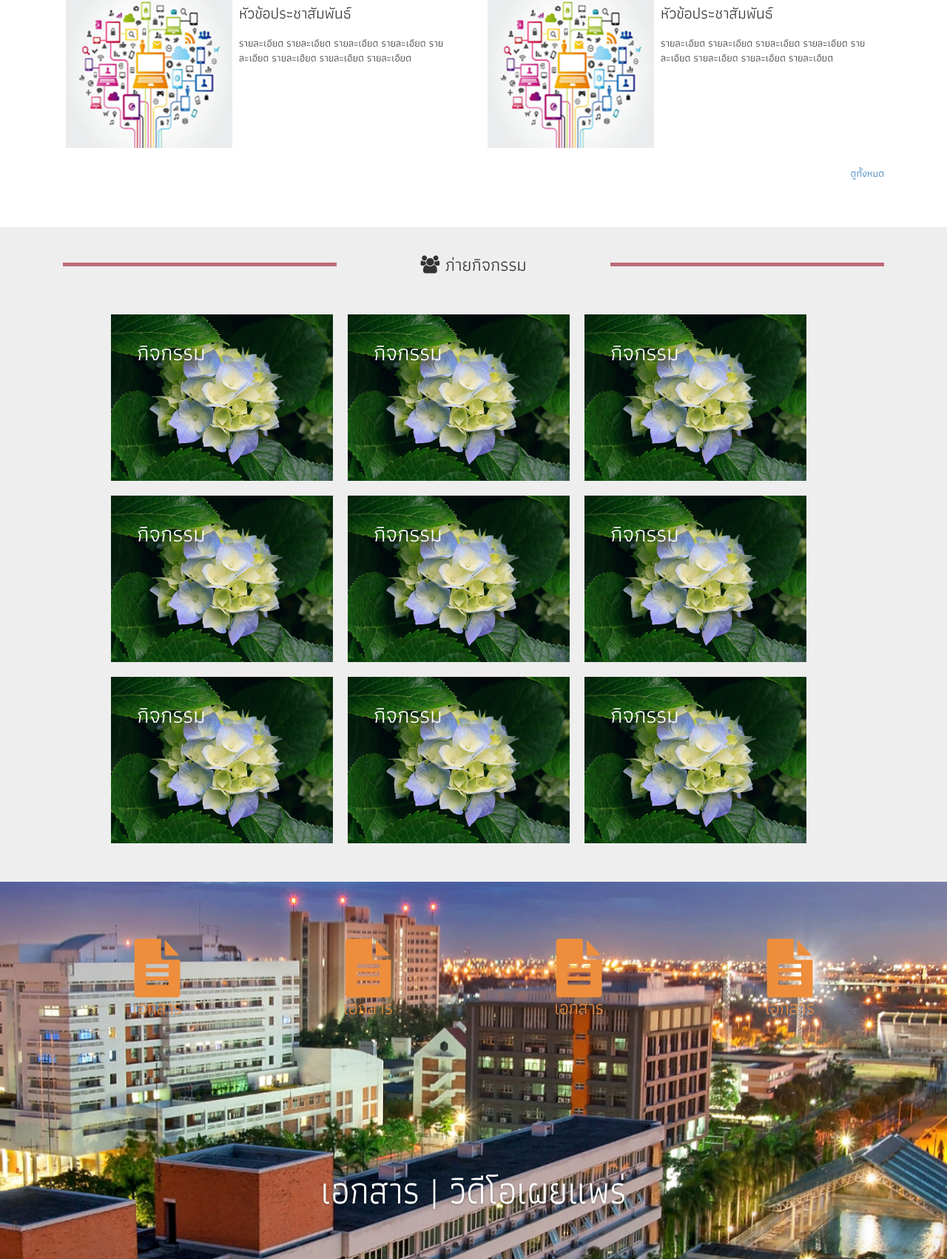
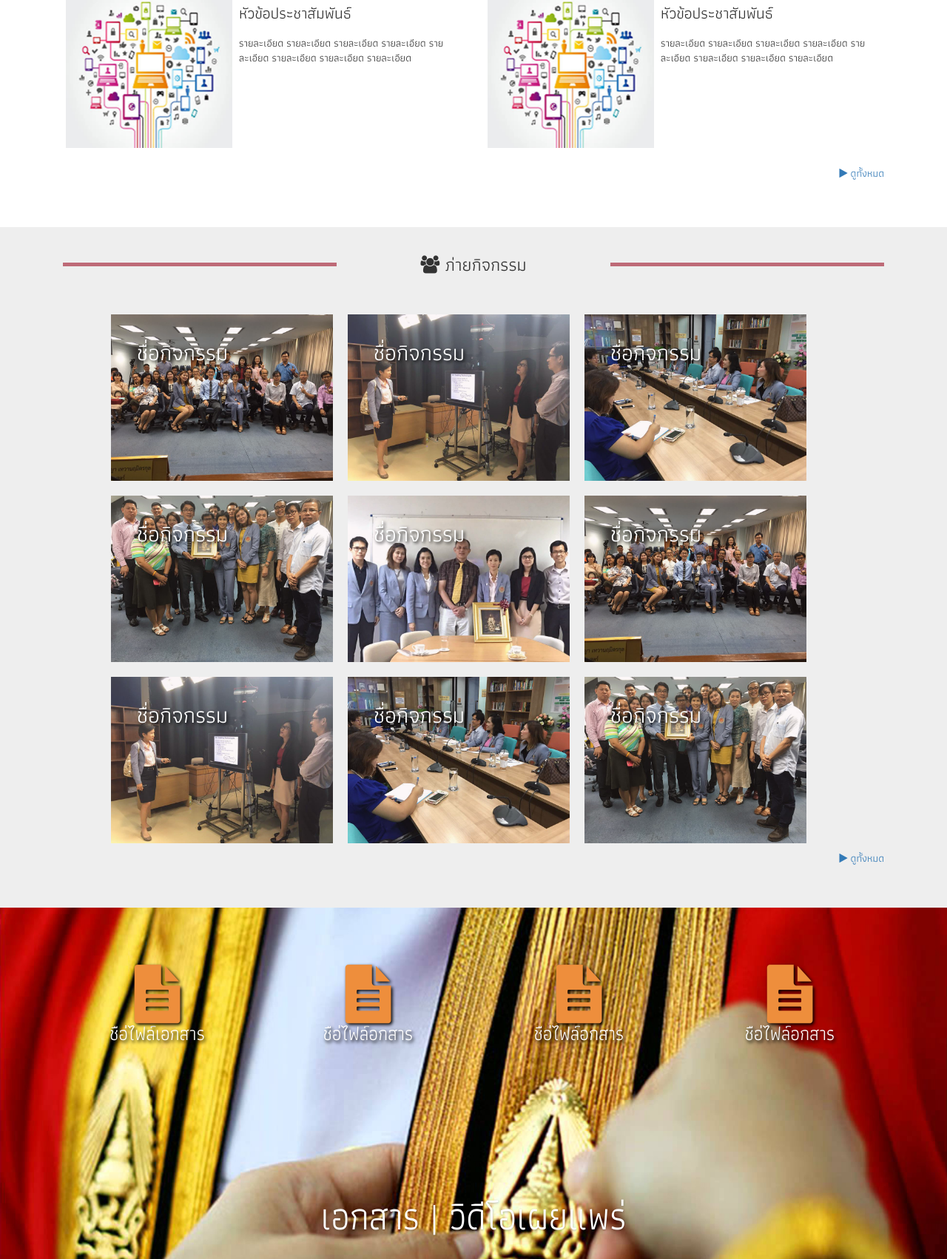
Before and after one commit to nutthaponATC/GE, a PHP site: page / in a window 1280 px wide. Shown: the part 1341-3043 px from the top of the page at 74% size. Run offline with PHP 8.4, Linux system fonts and the light colour scheme.

Commit message:
main page master

```diff
--- a/css/set2.css
+++ b/css/set2.css
@@ -68,6 +68,7 @@
 .grid figure h2 {
 	word-spacing: -0.15em;
 	font-weight: 300;
+	text-shadow: 2px 2px 4px #000000;
 }
 
 .grid figure h2 span {
@@ -89,7 +90,7 @@
 /*-----------------*/
 
 figure.effect-apollo {
-	background: #3498db;
+	background: #be6a77;
 }
 
 figure.effect-apollo img {
@@ -115,6 +116,7 @@ figure.effect-apollo figcaption::before {
 }
 
 figure.effect-apollo p {
+	font-size: 16;
 	position: absolute;
 	right: 0;
 	bottom: 0;
--- a/index.php
+++ b/index.php
@@ -134,11 +134,11 @@
 		<div class="jumbotron" style="background-color: #ffffff;">
 			<div class="container">
 				<div class="col-md-12" style="margin-bottom:20px;">
-					<div class="col-md-4 line"></div>
+					<div class="col-md-4 line visible-lg"></div>
 					<div class="col-md-4" style="margin-top:-30px; text-align:center;">
 						<h3><i class="fa fa-flag" aria-hidden="true"></i> ประชาสัมพันธ์</h3>
 					</div>
-					<div class="col-md-4 line"></div>
+					<div class="col-md-4 line visible-lg"></div>
 				</div>
 
 				<div class="animation-element" id="transcroller-body">
@@ -148,10 +148,17 @@
 				<div class="col-md-6 aos-all" id="transcroller-body" style="margin-top:0px;">
 					<div class="infomation" data-aos="zoom-in">
 						<a href="#" style="text-decoration: none;">
-							<div class="thumbnail right-caption">
+							<div class="thumbnail right-caption visible-lg">
 								<img class="img-responsive" width="225px" src="image/info.png">
 								<div class="caption">
-									<p>หัวข้อประชาสัมพันธ์</p>
+									<p> หัวข้อประชาสัมพันธ์</p>
+									รายละเอียด รายละเอียด รายละเอียด รายละเอียด รายละเอียด รายละเอียด รายละเอียด รายละเอียด
+								</div>
+							</div>
+							<div class="thumbnail hidden-lg">
+								<img class="img-responsive" width="225px" src="image/info.png">
+								<div class="caption">
+									<p> หัวข้อประชาสัมพันธ์</p>
 									รายละเอียด รายละเอียด รายละเอียด รายละเอียด รายละเอียด รายละเอียด รายละเอียด รายละเอียด
 								</div>
 							</div>
@@ -165,7 +172,7 @@
 					<div class="col-md-4">
 					</div>
 					<div class="col-md-">
-						<a href="#"><p style="text-align: right; margin-top:-30px; font-size: 100%;">ดูทั้งหมด</p></a>
+						<a href="#"><p style="text-align: right; margin-top:-30px; font-size: 100%;"><i class="fa fa-play" aria-hidden="true"></i> ดูทั้งหมด</p></a>
 					</div>
 				</div>
 			</div>
@@ -176,90 +183,156 @@
 		<div class="jumbotron" id="activity">
 			<div class="container">
 				<div class="col-md-12" style="margin-bottom:20px;">
-					<div class="col-md-4 line2"></div>
+					<div class="col-md-4 line2 visible-lg"></div>
 					<div class="col-md-4" style="margin-top:-30px; text-align:center;">
 						<h3><i class="fa fa-users" aria-hidden="true"></i> ภ่ายกิจกรรม</h3>
 					</div>
-					<div class="col-md-4 line2"></div>
+					<div class="col-md-4 line2 visible-lg"></div>
 				</div>
 
 				<div style="margin-top:20px;"></div>
-				<div class="grid">
-					<?php
-					for ($i=0; $i < 9; $i++) {
-					?>
-
+				<div class="grid" style="text-align:center;">
 					<figure class="effect-apollo">
-						<img src="image/2.jpg" alt="1"/>
+						<img src="image/info/1.jpg"/>
 						<figcaption>
-							<h2>กิจกรรม</h2>
+							<h2>ชื่อกิจกรรม</h2>
 							<p>รายละเอียดกิจกรรม</p>
 							<a href="#">ดูเพิ่มเติม</a>
 						</figcaption>
 					</figure>
-
-					<?php
-					}
-					?>
-
+					<figure class="effect-apollo">
+						<img src="image/info/2.jpg"/>
+						<figcaption>
+							<h2>ชื่อกิจกรรม</h2>
+							<p>รายละเอียดกิจกรรม</p>
+							<a href="#">ดูเพิ่มเติม</a>
+						</figcaption>
+					</figure>
+					<figure class="effect-apollo">
+						<img src="image/info/3.jpg"/>
+						<figcaption>
+							<h2>ชื่อกิจกรรม</h2>
+							<p>รายละเอียดกิจกรรม</p>
+							<a href="#">ดูเพิ่มเติม</a>
+						</figcaption>
+					</figure>
+					<figure class="effect-apollo">
+						<img src="image/info/4.jpg"/>
+						<figcaption>
+							<h2>ชื่อกิจกรรม</h2>
+							<p>รายละเอียดกิจกรรม</p>
+							<a href="#">ดูเพิ่มเติม</a>
+						</figcaption>
+					</figure>
+					<figure class="effect-apollo">
+						<img src="image/info/5.jpg"/>
+						<figcaption>
+							<h2>ชื่อกิจกรรม</h2>
+							<p>รายละเอียดกิจกรรม</p>
+							<a href="#">ดูเพิ่มเติม</a>
+						</figcaption>
+					</figure>
+					<figure class="effect-apollo">
+						<img src="image/info/1.jpg"/>
+						<figcaption>
+							<h2>ชื่อกิจกรรม</h2>
+							<p>รายละเอียดกิจกรรม</p>
+							<a href="#">ดูเพิ่มเติม</a>
+						</figcaption>
+					</figure>
+					<figure class="effect-apollo">
+						<img src="image/info/2.jpg"/>
+						<figcaption>
+							<h2>ชื่อกิจกรรม</h2>
+							<p>รายละเอียดกิจกรรม</p>
+							<a href="#">ดูเพิ่มเติม</a>
+						</figcaption>
+					</figure>
+					<figure class="effect-apollo">
+						<img src="image/info/3.jpg"/>
+						<figcaption>
+							<h2>ชื่อกิจกรรม</h2>
+							<p>รายละเอียดกิจกรรม</p>
+							<a href="#">ดูเพิ่มเติม</a>
+						</figcaption>
+					</figure>
+					<figure class="effect-apollo">
+						<img src="image/info/4.jpg"/>
+						<figcaption>
+							<h2>ชื่อกิจกรรม</h2>
+							<p>รายละเอียดกิจกรรม</p>
+							<a href="#">ดูเพิ่มเติม</a>
+						</figcaption>
+					</figure>
+				</div>
+				<div class="col-md-12" style="margin-top:30px;">
+					<div class="col-md-4"></div>
+					<div class="col-md-4">
+					</div>
+					<div class="col-md-">
+						<a href="#"><p style="text-align: right; margin-top:-30px; font-size: 100%;"><i class="fa fa-play" aria-hidden="true"></i> ดูทั้งหมด</p></a>
+					</div>
 				</div>
 			</div>
 		</div>
 
 		<div class="cd-fixed-bg cd-bg-3">
-			<div style="height:30%;">
+			<div class="hidden-lg" style="padding-top:30px; text-align:center; color:#ffffff; text-shadow: 2px 2px 4px #000000;">
+				<h3>เอกสาร | วิดีโอเผยแพร่</h3>
+			</div>
+			<div>
 				<div class="container" style="text-align:center; padding-top:50px;">
 					<div class="col-md-3">
 						<h3>
-							<a href="" class="text">
-								<i class="fa fa-file-text fa-3x" aria-hidden="true"></i>
-								<br>เอกสาร
+							<a href="" class="shadow" style="color:#ffffff;">
+								<i class="fa fa-file-text fa-3x text" aria-hidden="true"></i>
+								<br>ชือ่ไฟล์เอกสาร
 							</a>
 						</h3>
 					</div>
 					<div class="col-md-3">
 						<h3>
-							<a href="" class="text">
-								<i class="fa fa-file-text fa-3x" aria-hidden="true"></i>
-								<br>เอกสาร
+							<a href="" class="shadow" style="color:#ffffff;">
+								<i class="fa fa-file-text fa-3x text" aria-hidden="true"></i>
+								<br>ชือ่ไฟล์อกสาร
 							</a>
 						</h3>
 					</div>
 					<div class="col-md-3">
 						<h3>
-							<a href="" class="text">
-								<i class="fa fa-file-text fa-3x" aria-hidden="true"></i>
-								<br>เอกสาร
+							<a href="" class="shadow" style="color:#ffffff;">
+								<i class="fa fa-file-text fa-3x text" aria-hidden="true"></i>
+								<br>ชือ่ไฟล์อกสาร
 							</a>
 						</h3>
 					</div>
 					<div class="col-md-3">
 						<h3>
-							<a href="" class="text">
-								<i class="fa fa-file-text fa-3x" aria-hidden="true"></i>
-								<br>เอกสาร
+							<a href="" class="shadow" style="color:#ffffff;">
+								<i class="fa fa-file-text fa-3x text" aria-hidden="true"></i>
+								<br>ชือ่ไฟล์อกสาร
 							</a>
 						</h3>
 					</div>
 				</div>
 			</div>
 
-			<div style="height:40%;">
+			<div class="visible-lg">
 				<h2>เอกสาร | วิดีโอเผยแพร่</h2>
 			</div>
 
-			<div style="height:30%;">
-				<div class="container" style="text-align:center;">
-					<div class="col-md-3">
+			<div>
+				<div class="container" style="text-align:center; margin-top:20%;">
+					<div class="col-md-3 shadow">
 						<iframe width="250" height="150" src="https://www.youtube.com/embed/8opzU51pwfM" frameborder="0" allowfullscreen></iframe>
 					</div>
-					<div class="col-md-3">
+					<div class="col-md-3 shadow">
 						<iframe width="250" height="150" src="https://www.youtube.com/embed/z34mhkRB1Xc" frameborder="0" allowfullscreen></iframe>
 					</div>
-					<div class="col-md-3">
+					<div class="col-md-3 shadow">
 						<iframe width="250" height="150" src="https://www.youtube.com/embed/nyjn3eXbkSI" frameborder="0" allowfullscreen></iframe>
 					</div>
-					<div class="col-md-3">
+					<div class="col-md-3 shadow">
 						<iframe width="250" height="150" src="https://www.youtube.com/embed/eFR-hG_SM9U" frameborder="0" allowfullscreen></iframe>
 					</div>
 				</div>
--- a/style.css
+++ b/style.css
@@ -77,11 +77,6 @@ body, html {
   transform: scale3d(1,1.1,1);
 }
 .cd-fixed-bg.cd-bg-3 {
-  background-image: url("img-bg/3.jpg");
-  -webkit-transform: scale3d(1,1.1,1);
-  transform: scale3d(1,1.1,1);
-}
-.cd-fixed-bg.cd-bg-4 {
   background-image: url("img-bg/4.jpg");
   -webkit-transform: scale3d(1,1.1,1);
   transform: scale3d(1,1.1,1);
@@ -364,3 +359,7 @@ aos animatiom scroll
 .text:hover {
   color: #ee8e3c;
 }
+
+.shadow {
+  text-shadow: 2px 2px 4px #000000;
+}
```
Also changed, not shown: image/info/1.jpg (added), image/info/2.jpg (added), image/info/3.jpg (added), image/info/4.jpg (added), image/info/5.jpg (added).
